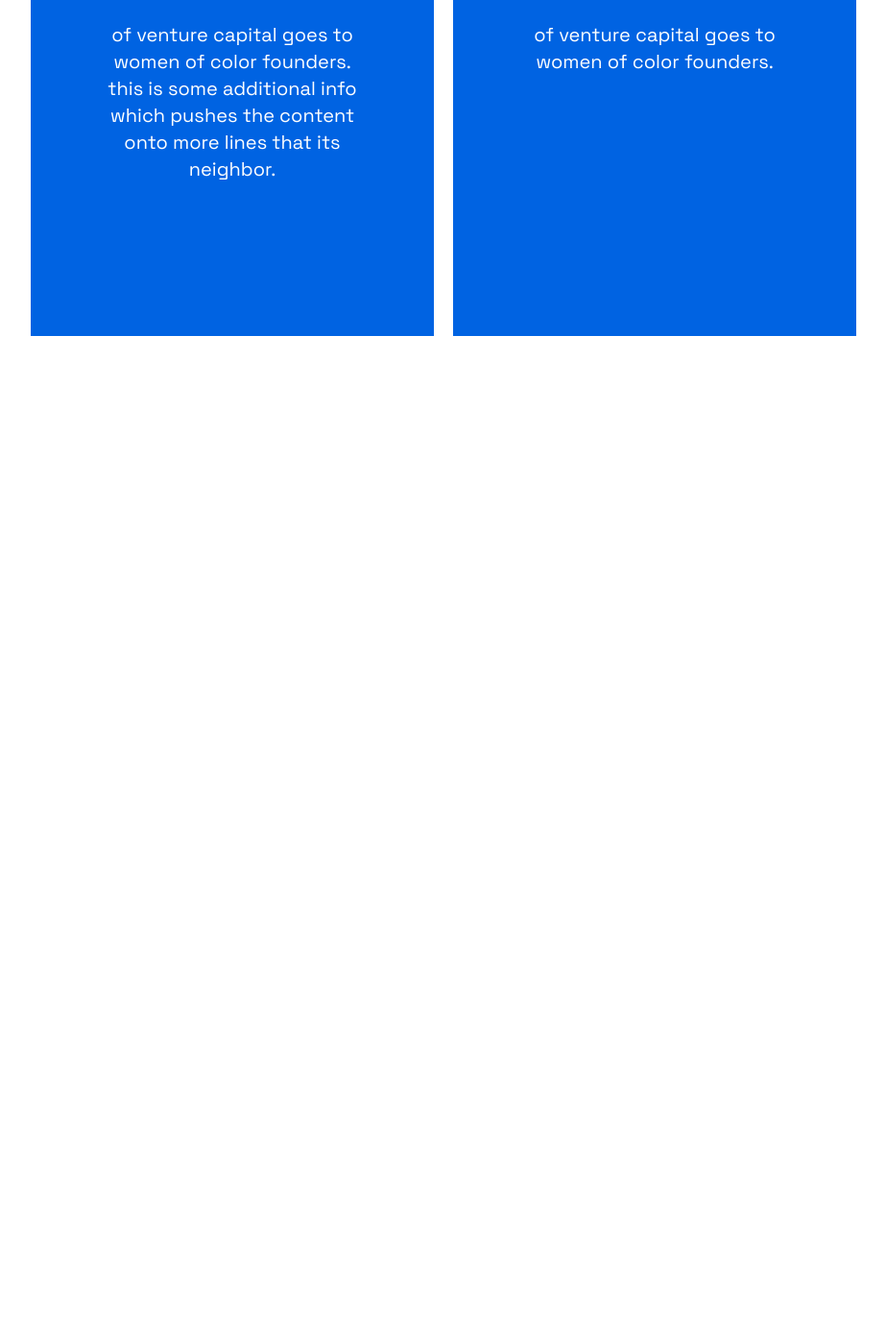
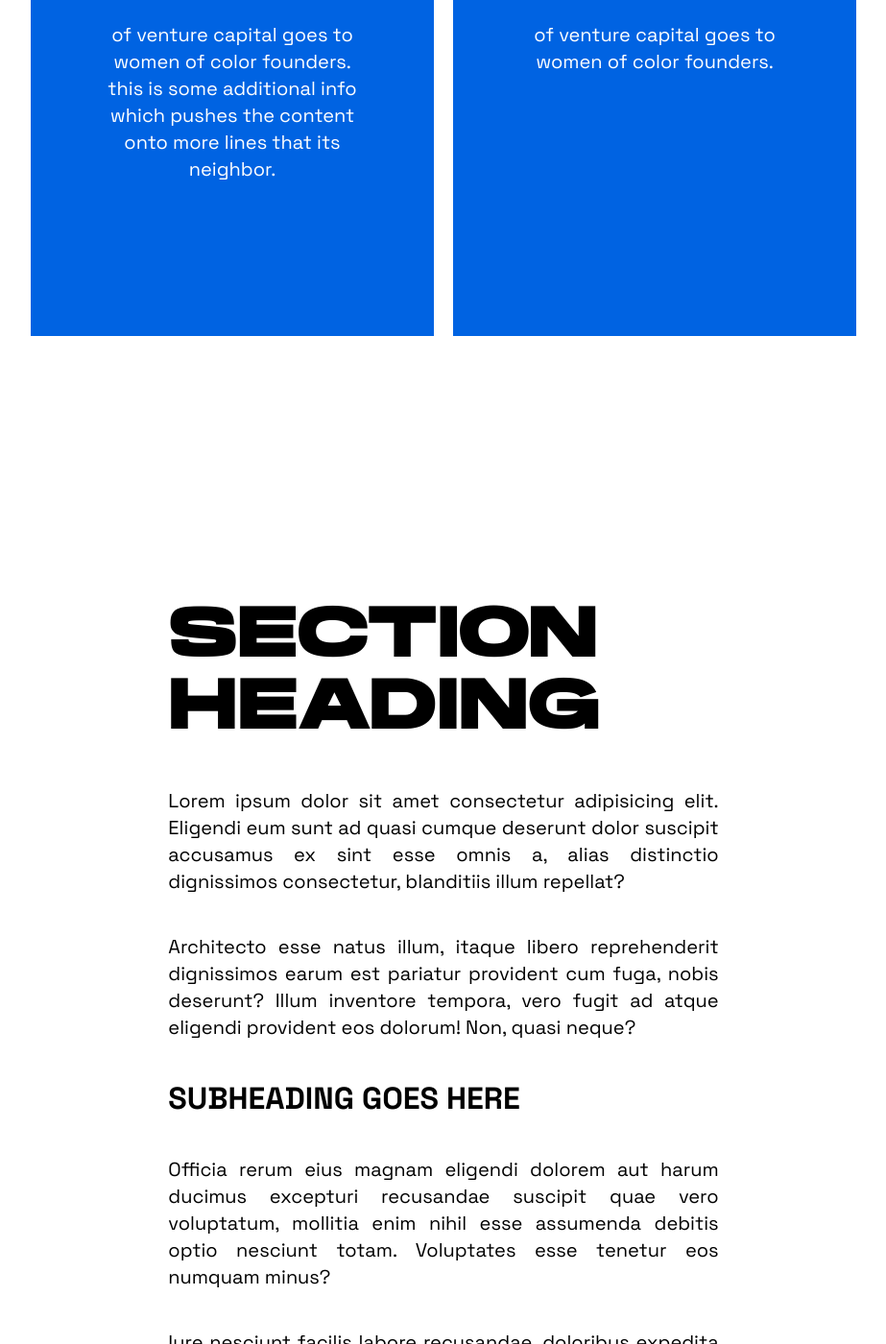
Before and after one commit to Founderland/Report, a Jekyll site: the page built from index.html, in a window 1280 px wide and 1400 px high, scrolled down 2980 px. Shown: the whole window at 96% size, without its empty margins (328-1251 px from the left). Built offline with Jekyll 4.4.1, drawn with Linux system fonts in a browser that asks for light colours; before the commit the page ends 3550 px from its top, so only the background shows below that; some of the changed text lies outside the part shown.

Commit message:
floating images

```diff
--- a/assets/styles/output.css
+++ b/assets/styles/output.css
@@ -564,6 +564,10 @@
   grid-column: span 3 / span 3;
 }
 
+.float-right {
+  float: right;
+}
+
 .mx-auto {
   margin-left: auto;
   margin-right: auto;
@@ -574,12 +578,34 @@
   margin-bottom: 2rem;
 }
 
+.my-24 {
+  margin-top: 6rem;
+  margin-bottom: 6rem;
+}
+
+.my-4 {
+  margin-top: 1rem;
+  margin-bottom: 1rem;
+}
+
 .ml-2 {
   margin-left: 0.5rem;
 }
 
 .mt-4 {
   margin-top: 1rem;
+}
+
+.ml-8 {
+  margin-left: 2rem;
+}
+
+.-mr-24 {
+  margin-right: -6rem;
+}
+
+.inline-block {
+  display: inline-block;
 }
 
 .flex {
@@ -600,6 +626,10 @@
 
 .w-auto {
   width: auto;
+}
+
+.w-2\/3 {
+  width: 66.666667%;
 }
 
 .grid-cols-2 {
@@ -645,12 +675,21 @@
   background-color: rgb(0 99 226 / var(--tw-bg-opacity));
 }
 
+.bg-black {
+  --tw-bg-opacity: 1;
+  background-color: rgb(0 0 0 / var(--tw-bg-opacity));
+}
+
 .p-12 {
   padding: 3rem;
 }
 
 .p-6 {
   padding: 1.5rem;
+}
+
+.p-8 {
+  padding: 2rem;
 }
 
 .px-16 {
@@ -663,8 +702,16 @@
   padding-bottom: 6rem;
 }
 
+.pb-6 {
+  padding-bottom: 1.5rem;
+}
+
 .text-center {
   text-align: center;
+}
+
+.text-justify {
+  text-align: justify;
 }
 
 .text-8xl {
@@ -684,6 +731,11 @@
 .text-white {
   --tw-text-opacity: 1;
   color: rgb(255 255 255 / var(--tw-text-opacity));
+}
+
+.text-gray-400 {
+  --tw-text-opacity: 1;
+  color: rgb(156 163 175 / var(--tw-text-opacity));
 }
 
 /* Typefaces  */
--- a/index.html
+++ b/index.html
@@ -36,3 +36,21 @@
     <p class="mt-4">of venture capital goes to women of color founders.</p>
   </div>
 </section>
+
+
+<section class="text-justify py-24 w-2/3 mx-auto">
+  <h1>Section heading</h1>
+  <p>Lorem ipsum dolor sit amet consectetur adipisicing elit. Eligendi eum sunt ad quasi cumque deserunt dolor suscipit accusamus ex sint esse omnis a, alias distinctio dignissimos consectetur, blanditiis illum repellat?</p>
+ <p>Architecto esse natus illum, itaque libero reprehenderit dignissimos earum est pariatur provident cum fuga, nobis deserunt? Illum inventore tempora, vero fugit ad atque eligendi provident eos dolorum! Non, quasi neque?</p>
+  <h2>subheading goes here</h2>
+ <p>Officia rerum eius magnam eligendi dolorem aut harum ducimus excepturi recusandae suscipit quae vero voluptatum, mollitia enim nihil esse assumenda debitis optio nesciunt totam. Voluptates esse tenetur eos numquam minus?</p>
+ <p>Iure nesciunt facilis labore recusandae, doloribus expedita voluptate ipsa quas aperiam impedit odit quaerat deserunt, vitae fuga, libero harum facere eos quod! Vitae necessitatibus nesciunt optio aut laboriosam quisquam dolorem!</p>
+ <p>Similique, atque dolorem. Nisi iusto sint aspernatur, sunt veritatis asperiores quisquam dignissimos itaque quasi pariatur aperiam est dolorum id expedita mollitia debitis molestias a maxime maiores? Necessitatibus voluptatem officiis accusantium?</p>
+  <figure class="bg-black p-8 pb-6 float-right inline-block w-2/3 ml-8 my-4 -mr-24">
+    <img src="assets/images/pexels-ketut-subiyanto-4350207-min.jpg" />
+    <figcaption class="mt-4 text-gray-400 ">This is some cool text</figcaption>
+  </figure>
+ <p>Optio blanditiis perspiciatis temporibus repudiandae quam magni ratione cumque dicta consequatur, nostrum veritatis rem unde ab tempore ex, placeat quis praesentium inventore laborum itaque tempora nam nisi libero. Esse, dignissimos?</p>
+ <p>In odio nobis animi? Nostrum illo unde in fugit deserunt sapiente, nulla doloribus, voluptatibus sed obcaecati iure soluta dolor autem aspernatur modi numquam eligendi cumque enim quibusdam? Maxime, obcaecati labore.</p>
+ <p>Commodi dolore vero, doloremque quidem vitae quae, iure rerum voluptas iste tempora tenetur architecto eveniet facere aut obcaecati omnis vel culpa. Odit cupiditate, unde numquam distinctio veritatis nostrum asperiores quos!</p>
+</section>
```
